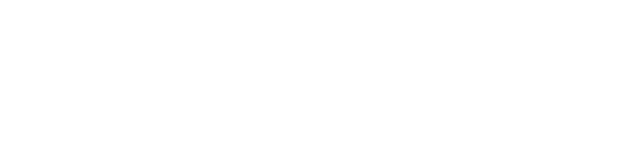
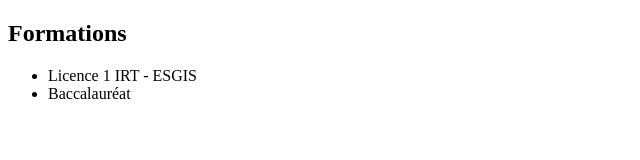
Before and after one commit to ivangbaguidi-oss/mon-cv, a plain HTML site: page index.html in a window 1280 px wide. Shown: the whole page, without its empty margins (0-640 px from the left). Drawn offline with Linux system fonts and the light colour scheme.

Commit message:
mise en place de la section formations

```diff
--- a/index.html
+++ b/index.html
@@ -11,7 +11,7 @@
 
   <!-- DESCRIPTION -->
 
-  <!-- FORMATIONS -->
+  <h2>Formations</h2><ul><li>Licence 1 IRT - ESGIS</li><li>Baccalauréat</li></ul>
 
   <!-- COMPETENCES -->
 
```
